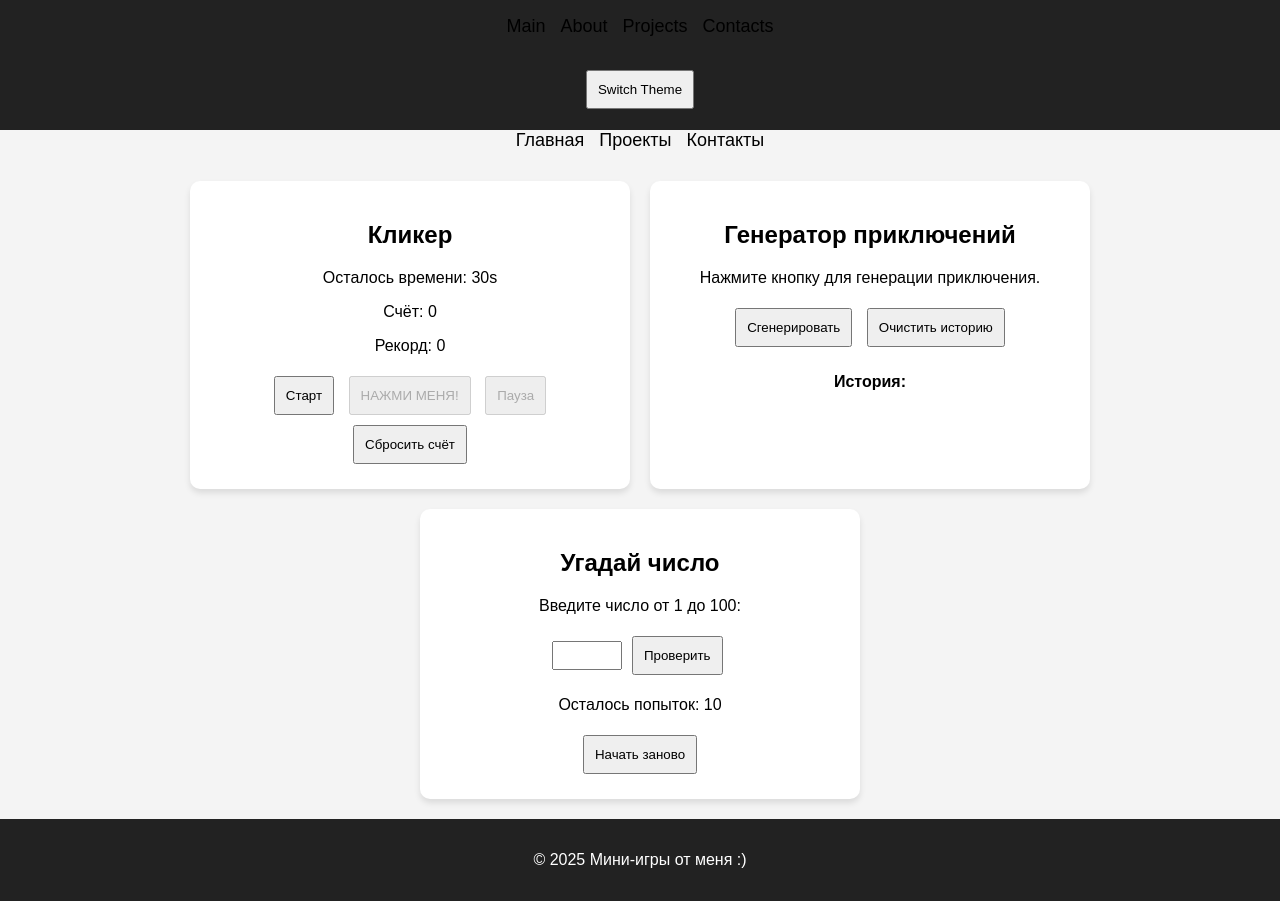
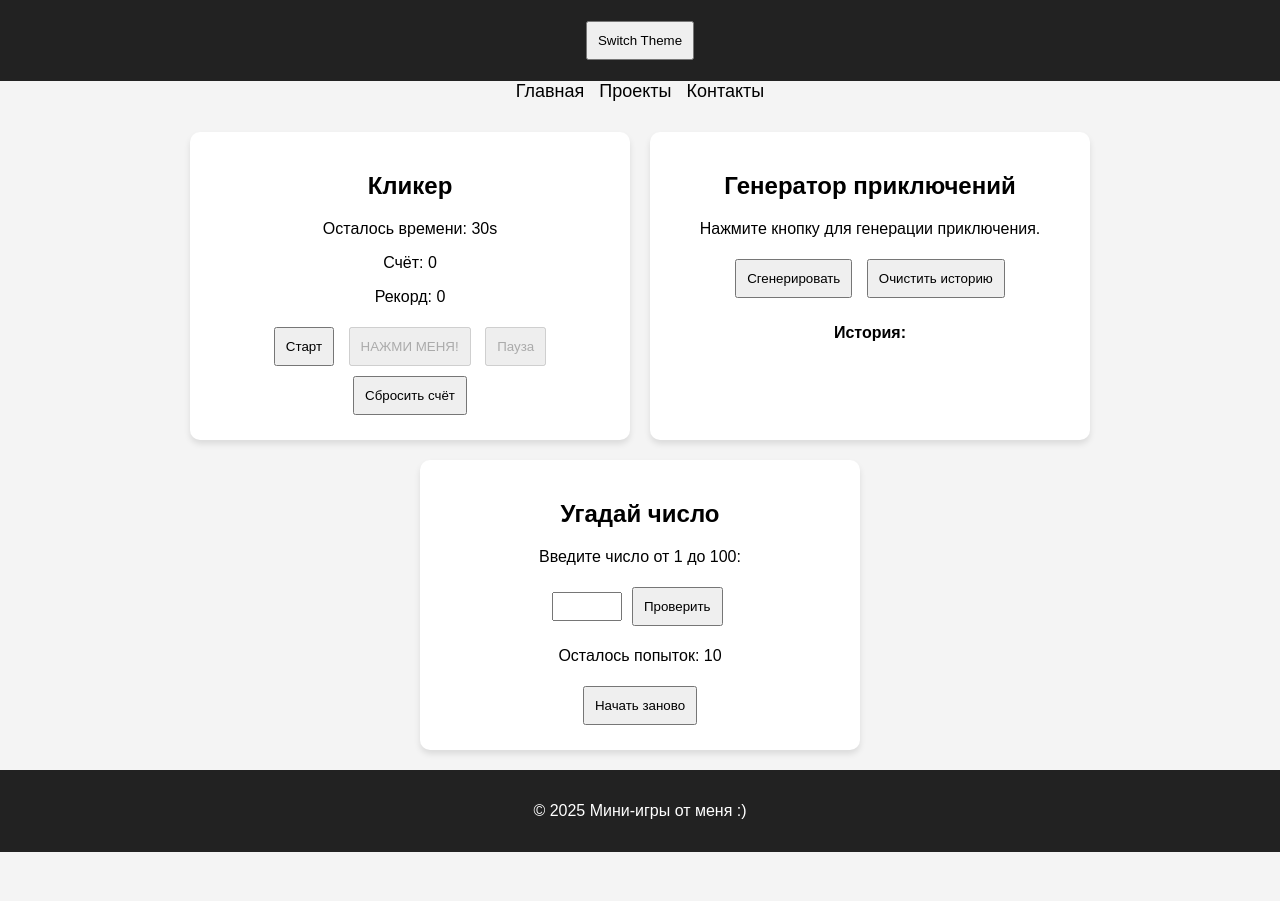
Before and after one commit to makpal479/Portfolio, a plain HTML site: page projects.html in a window 1280 px wide. After the commit the page ends 852 px from the top, so only its background shows below. Drawn offline with Linux system fonts and the light colour scheme.

Commit message:
Update projects.html

```diff
--- a/projects.html
+++ b/projects.html
@@ -110,12 +110,6 @@ body.dark-theme #themeToggleBtn {
 </head>
 <body>
    <header>
-        <nav>
-            <a href="index.html">Main</Main></a>
-            <a href="about.html">About <menu></menu></a>
-            <a href="projects.html">Projects</a>
-            <a href="contact.html">Contacts</a>
-        </nav>
         <button id="theme-toggle">Switch Theme</button>
     </header>
     <nav>
```
